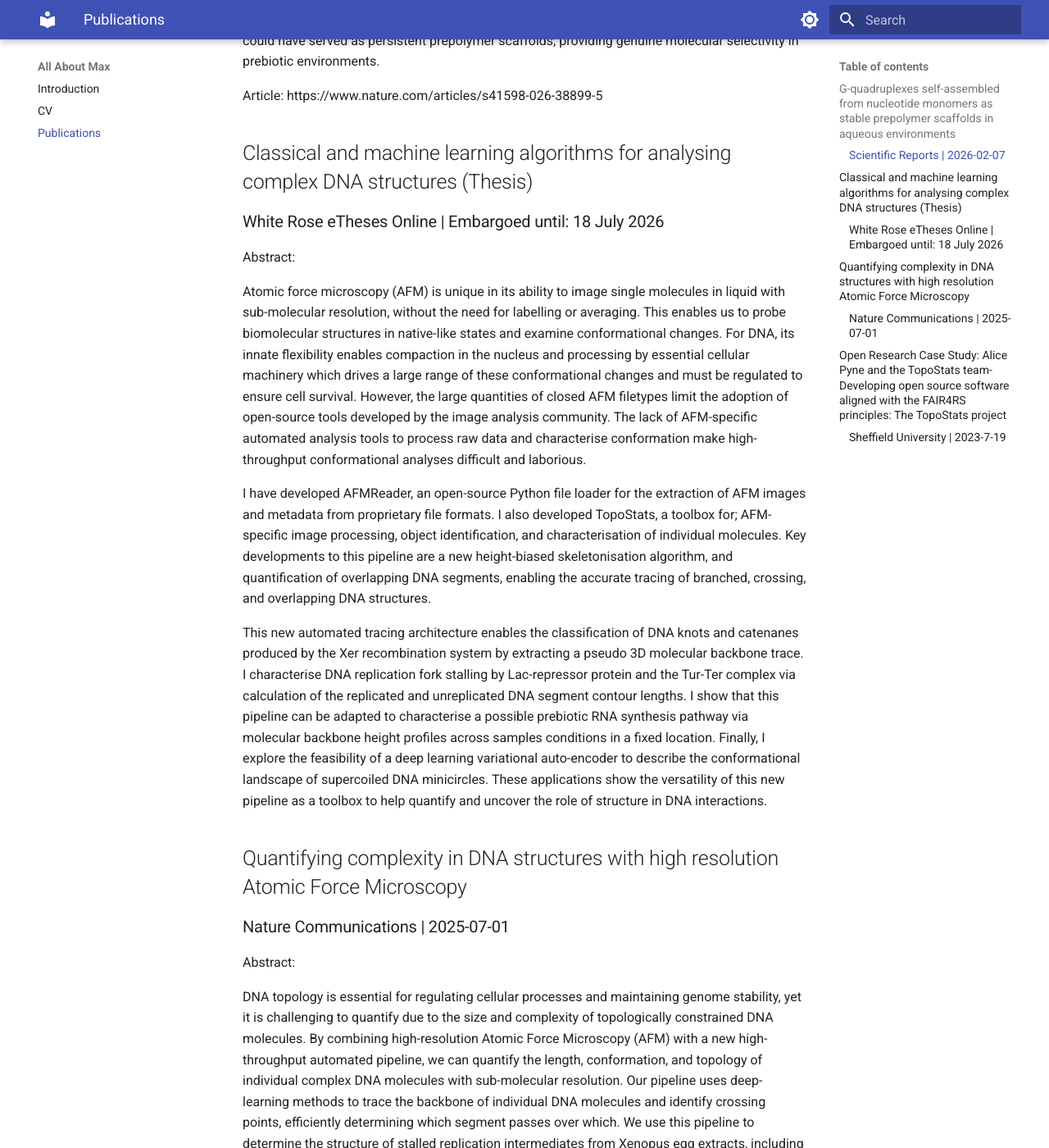
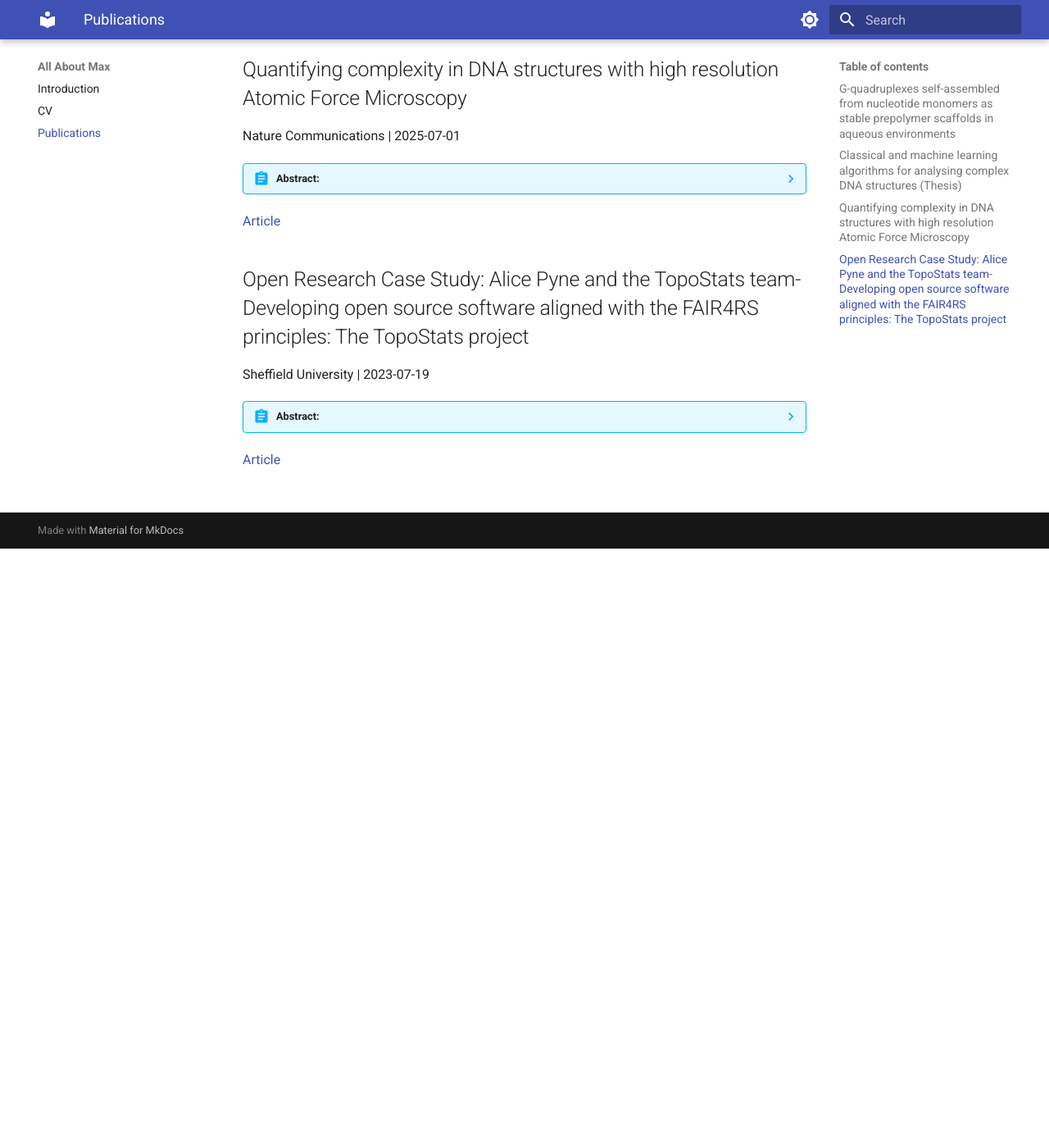
Before and after one commit to Max-Gamill/Max-Gamill, an MkDocs documentation site: the page built from docs/publications.md, in a window 1280 px wide and 1400 px high, scrolled down 731 px. Shown: the whole window at 82% size. Built offline with MkDocs 1.6.1 and Material for MkDocs 9.7.7, drawn with Linux system fonts in a browser that asks for light colours; some of the changed text lies outside the part shown.

Commit message:
update publications with dropdown abstracts

```diff
--- a/docs/publications.md
+++ b/docs/publications.md
@@ -6,42 +6,45 @@ OrcID: [0009-0007-3250-5299](https://orcid.org/0009-0007-3250-5299)
 
 ## G-quadruplexes self-assembled from nucleotide monomers as stable prepolymer scaffolds in aqueous environments
 
-### Scientific Reports | 2026-02-07
+Scientific Reports | 2026-02-07
 
-Abstract:
+??? abstract "Abstract:"
 
-Life is composed of genetic and functional polymers, such as nucleic acids. For life to have emerged, a prebiotic mechanism for assembling these polymers is essential. In a prebiotic environment teeming with diverse organic molecules, selecting, concentrating and bringing together only relevant building blocks poses a significant challenge. G-quadruplexes, a secondary structure of DNA and RNA, are known to self-assemble from nucleotide monomers, creating an ideal preassembly for nucleotide polymerization. We investigate the detailed structure of self-assembled G-quadruplexes using high-resolution atomic force microscopy (AFM) measurements in solution. We show that G-quadruplexes of nucleotide monomers are stable on surfaces in aqueous solution at concentrations orders of magnitude below their solubility limit. When subjected to cycles of evaporation and rehydration at elevated temperatures, the G-quadruplexes partially transform into extended, RNA-like structures, also stable on surfaces in solution, consistent with a polymeric nature. G-quadruplexes self-assembled from nucleotide monomers could have served as persistent prepolymer scaffolds, providing genuine molecular selectivity in prebiotic environments.
 
-Article: https://www.nature.com/articles/s41598-026-38899-5
+    Life is composed of genetic and functional polymers, such as nucleic acids. For life to have emerged, a prebiotic mechanism for assembling these polymers is essential. In a prebiotic environment teeming with diverse organic molecules, selecting, concentrating and bringing together only relevant building blocks poses a significant challenge. G-quadruplexes, a secondary structure of DNA and RNA, are known to self-assemble from nucleotide monomers, creating an ideal preassembly for nucleotide polymerization. We investigate the detailed structure of self-assembled G-quadruplexes using high-resolution atomic force microscopy (AFM) measurements in solution. We show that G-quadruplexes of nucleotide monomers are stable on surfaces in aqueous solution at concentrations orders of magnitude below their solubility limit. When subjected to cycles of evaporation and rehydration at elevated temperatures, the G-quadruplexes partially transform into extended, RNA-like structures, also stable on surfaces in solution, consistent with a polymeric nature. G-quadruplexes self-assembled from nucleotide monomers could have served as persistent prepolymer scaffolds, providing genuine molecular selectivity in prebiotic environments.
+
+[Article](https://www.nature.com/articles/s41598-026-38899-5)
 
 ## Classical and machine learning algorithms for analysing complex DNA structures (Thesis)
 
-### White Rose eTheses Online | Embargoed until: 18 July 2026
+White Rose eTheses Online | Embargoed until: 18 July 2026
 
-Abstract:
+??? abstract "Abstract:"
 
-Atomic force microscopy (AFM) is unique in its ability to image single molecules in liquid with sub-molecular resolution, without the need for labelling or averaging. This enables us to probe biomolecular structures in native-like states and examine conformational changes. For DNA, its innate flexibility enables compaction in the nucleus and processing by essential cellular machinery which drives a large range of these conformational changes and must be regulated to ensure cell survival. However, the large quantities of closed AFM filetypes limit the adoption of open-source tools developed by the image analysis community. The lack of AFM-specific automated analysis tools to process raw data and characterise conformation make high-throughput conformational analyses difficult and laborious.
+    Atomic force microscopy (AFM) is unique in its ability to image single molecules in liquid with sub-molecular resolution, without the need for labelling or averaging. This enables us to probe biomolecular structures in native-like states and examine conformational changes. For DNA, its innate flexibility enables compaction in the nucleus and processing by essential cellular machinery which drives a large range of these conformational changes and must be regulated to ensure cell survival. However, the large quantities of closed AFM filetypes limit the adoption of open-source tools developed by the image analysis community. The lack of AFM-specific automated analysis tools to process raw data and characterise conformation make high-throughput conformational analyses difficult and laborious.
 
-I have developed AFMReader, an open-source Python file loader for the extraction of AFM images and metadata from proprietary file formats. I also developed TopoStats, a toolbox for; AFM-specific image processing, object identification, and characterisation of individual molecules. Key developments to this pipeline are a new height-biased skeletonisation algorithm, and quantification of overlapping DNA segments, enabling the accurate tracing of branched, crossing, and overlapping DNA structures.
+    I have developed AFMReader, an open-source Python file loader for the extraction of AFM images and metadata from proprietary file formats. I also developed TopoStats, a toolbox for; AFM-specific image processing, object identification, and characterisation of individual molecules. Key developments to this pipeline are a new height-biased skeletonisation algorithm, and quantification of overlapping DNA segments, enabling the accurate tracing of branched, crossing, and overlapping DNA structures.
 
-This new automated tracing architecture enables the classification of DNA knots and catenanes produced by the Xer recombination system by extracting a pseudo 3D molecular backbone trace. I characterise DNA replication fork stalling by Lac-repressor protein and the Tur-Ter complex via calculation of the replicated and unreplicated DNA segment contour lengths. I show that this pipeline can be adapted to characterise a possible prebiotic RNA synthesis pathway via molecular backbone height profiles across samples conditions in a fixed location. Finally, I explore the feasibility of a deep learning variational auto-encoder to describe the conformational landscape of supercoiled DNA minicircles. These applications show the versatility of this new pipeline as a toolbox to help quantify and uncover the role of structure in DNA interactions.
+    This new automated tracing architecture enables the classification of DNA knots and catenanes produced by the Xer recombination system by extracting a pseudo 3D molecular backbone trace. I characterise DNA replication fork stalling by Lac-repressor protein and the Tur-Ter complex via calculation of the replicated and unreplicated DNA segment contour lengths. I show that this pipeline can be adapted to characterise a possible prebiotic RNA synthesis pathway via molecular backbone height profiles across samples conditions in a fixed location. Finally, I explore the feasibility of a deep learning variational auto-encoder to describe the conformational landscape of supercoiled DNA minicircles. These applications show the versatility of this new pipeline as a toolbox to help quantify and uncover the role of structure in DNA interactions.
+
+[Thesis](https://etheses.whiterose.ac.uk/id/eprint/37187/)
 
 ## Quantifying complexity in DNA structures with high resolution Atomic Force Microscopy
 
-### Nature Communications | 2025-07-01
+Nature Communications | 2025-07-01
 
-Abstract:
+??? abstract "Abstract:"
 
-DNA topology is essential for regulating cellular processes and maintaining genome stability, yet it is challenging to quantify due to the size and complexity of topologically constrained DNA molecules. By combining high-resolution Atomic Force Microscopy (AFM) with a new high-throughput automated pipeline, we can quantify the length, conformation, and topology of individual complex DNA molecules with sub-molecular resolution. Our pipeline uses deep-learning methods to trace the backbone of individual DNA molecules and identify crossing points, efficiently determining which segment passes over which. We use this pipeline to determine the structure of stalled replication intermediates from Xenopus egg extracts, including theta structures and late replication products, and the topology of plasmids, knots and catenanes from the E. coli Xer recombination system. We use coarse-grained simulations to quantify the effect of surface immobilisation on twist-writhe partitioning. Our pipeline opens avenues for understanding how fundamental biological processes are regulated by DNA topology.
+    DNA topology is essential for regulating cellular processes and maintaining genome stability, yet it is challenging to quantify due to the size and complexity of topologically constrained DNA molecules. By combining high-resolution Atomic Force Microscopy (AFM) with a new high-throughput automated pipeline, we can quantify the length, conformation, and topology of individual complex DNA molecules with sub-molecular resolution. Our pipeline uses deep-learning methods to trace the backbone of individual DNA molecules and identify crossing points, efficiently determining which segment passes over which. We use this pipeline to determine the structure of stalled replication intermediates from Xenopus egg extracts, including theta structures and late replication products, and the topology of plasmids, knots and catenanes from the E. coli Xer recombination system. We use coarse-grained simulations to quantify the effect of surface immobilisation on twist-writhe partitioning. Our pipeline opens avenues for understanding how fundamental biological processes are regulated by DNA topology.
 
-Article: https://www.nature.com/articles/s41467-025-60559-x
+[Article](https://www.nature.com/articles/s41467-025-60559-x)
 
 ## Open Research Case Study: Alice Pyne and the TopoStats team-Developing open source software aligned with the FAIR4RS principles: The TopoStats project
 
-### Sheffield University | 2023-7-19
+Sheffield University | 2023-07-19
 
-Abstract:
+??? abstract "Abstract:"
 
-Case study detailing the open research practices for which Dr Pyne and the TopoStats team received the University of Sheffield Open Research Prize 2023 (team category).  This prize was awarded for the team's work on TopoStats, an open source software tool in the Atomic Force Microscopy (AFM) field which adheres to the FAIR4RS (FAIR for Research Software) principles.
+    Case study detailing the open research practices for which Dr Pyne and the TopoStats team received the University of Sheffield Open Research Prize 2023 (team category).  This prize was awarded for the team's work on TopoStats, an open source software tool in the Atomic Force Microscopy (AFM) field which adheres to the FAIR4RS (FAIR for Research Software) principles.
 
-Article: https://orda.shef.ac.uk/articles/report/Open_Research_Case_Study_Alice_Pyne_and_the_TopoStats_team_-_Developing_open_source_software_aligned_with_the_FAIR4RS_principles_The_TopoStats_project/23702109/1/files/41596875.pdf
+[Article](https://orda.shef.ac.uk/articles/report/Open_Research_Case_Study_Alice_Pyne_and_the_TopoStats_team_-_Developing_open_source_software_aligned_with_the_FAIR4RS_principles_The_TopoStats_project/23702109/1/files/41596875.pdf)
--- a/mkdocs.yaml
+++ b/mkdocs.yaml
@@ -20,6 +20,8 @@ markdown_extensions:
   - admonition
   - pymdownx.snippets:
       check_paths: true
+  - pymdownx.details
+  - pymdownx.superfences
   - toc:
       permalink: ¤
 
```
